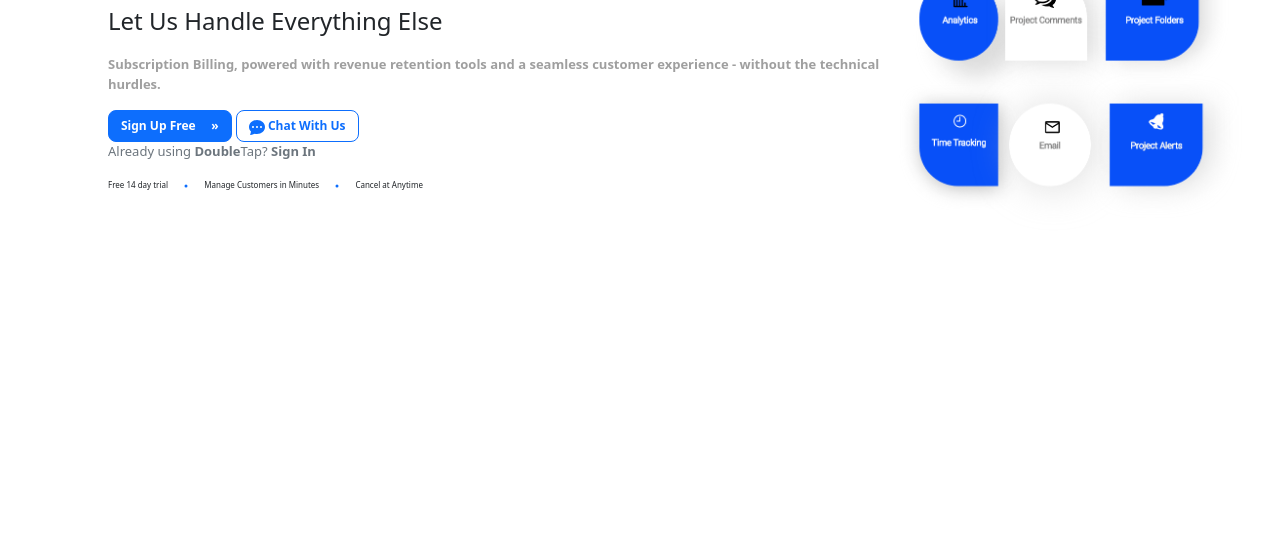
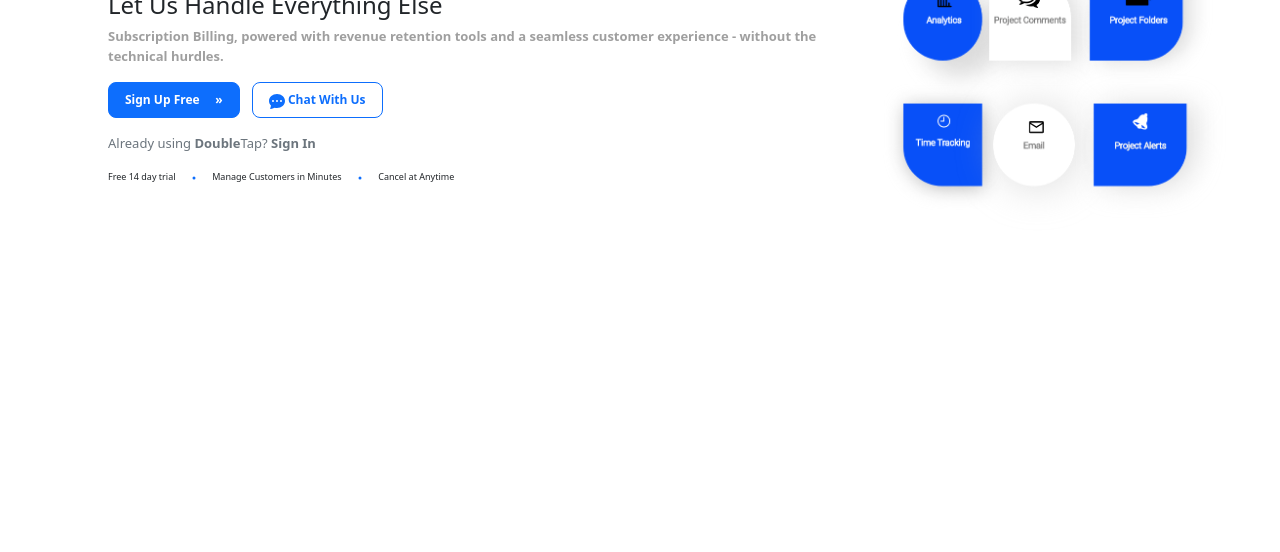
Before and after one commit to rebeccalpeace/double-tap-crm, a plain HTML site: page index.html in a window 1280 px wide. Shown: the part 248-800 px from the top of the page. Drawn offline with nearby package versions, Linux system fonts and the light colour scheme.

Commit message:
final touches to styling and spacing for section 2

```diff
--- a/css/landing.css
+++ b/css/landing.css
@@ -24,7 +24,7 @@
 }
 
 .tiny-font {
-    font-size: 8px;
+    font-size: 9px;
 }
 
 
--- a/index.html
+++ b/index.html
@@ -62,17 +62,17 @@
         <div class="container-fluid">
             <div class="d-flex">
                 <div class="mt-5 ms-5 ps-5">
-                    <p class="fw-bold" id="title">Focus on<br>Your Business</p>
-                    <p class="fs-4">Let Us Handle Everything Else</p>
-                    <p class="fw-bold p-size p-color">Subscription Billing, powered with revenue retention tools and a seamless customer experience - without the technical hurdles.</p>
-                    <button type="button" class="btn btn-primary button-radius fw-bold">Sign Up Free&nbsp;&nbsp;&nbsp;&nbsp; &#187;</button>
-                    <button type="button" class="btn btn-outline-primary button-radius fw-bold">
+                    <p class="fw-bold mb-0" id="title">Focus on<br>Your Business</p>
+                    <p class="fs-4 mt-0 mb-0">Let Us Handle Everything Else</p>
+                    <p class="fw-bold p-size p-color mt-1">Subscription Billing, powered with revenue retention tools and a seamless customer experience - without the technical hurdles.</p>
+                    <button type="button" class="btn btn-primary button-radius fw-bold px-3 py-2 me-2">Sign Up Free&nbsp;&nbsp;&nbsp;&nbsp; &#187;</button>
+                    <button type="button" class="btn btn-outline-primary button-radius fw-bold px-3 py-2">
                         <svg xmlns="http://www.w3.org/2000/svg" width="16" height="16" fill="currentColor" class="bi bi-chat-dots-fill" viewBox="0 0 16 16">
                             <path d="M16 8c0 3.866-3.582 7-8 7a9.06 9.06 0 0 1-2.347-.306c-.584.296-1.925.864-4.181 1.234-.2.032-.352-.176-.273-.362.354-.836.674-1.95.77-2.966C.744 11.37 0 9.76 0 8c0-3.866 3.582-7 8-7s8 3.134 8 7zM5 8a1 1 0 1 0-2 0 1 1 0 0 0 2 0zm4 0a1 1 0 1 0-2 0 1 1 0 0 0 2 0zm3 1a1 1 0 1 0 0-2 1 1 0 0 0 0 2z"/>
                         </svg>
                         Chat With Us
                     </button>
-                    <p class="text-secondary p-size">Already using <strong>Double</strong>Tap? <strong>Sign In</p></strong>
+                    <p class="text-secondary p-size mt-3">Already using <strong>Double</strong>Tap? <strong>Sign In</p></strong>
                     <ul class="list-inline tiny-font">
                         <li class="list-inline-item">Free 14 day trial</li>
                         <li class="list-inline-item text-primary">
@@ -89,7 +89,7 @@
                         <li class="list-inline-item">Cancel at Anytime</li>
                     </ul>
                 </div>
-                <img src="/CRM-Main/Header-Side-1.png" class="img-fluid mt-4 pe-3" width="375px" alt="">
+                <img src="/CRM-Main/Header-Side-1.png" class="img-fluid mt-4 pe-3 me-3" width="375px" alt="">
             </div>
         </div>
     </section>
```
